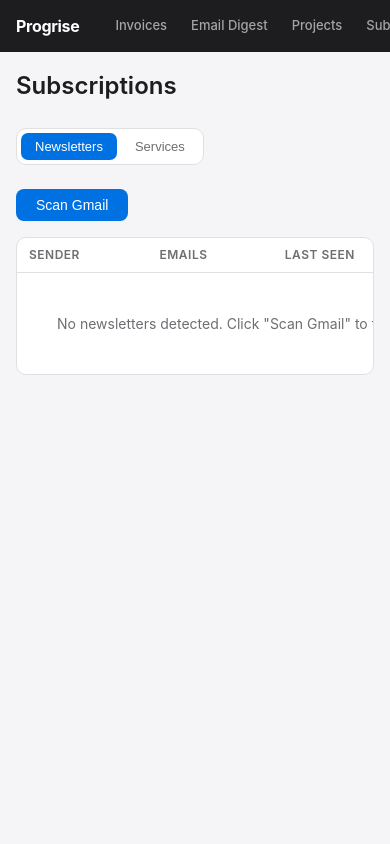
After one commit to szymon-konieczny/my-assistant, a FastAPI app: template dashboard/templates/subscriptions.html in a window 390 px wide. The commit adds this page. Run offline with FastAPI, Linux system fonts and the light colour scheme; the template is opened without the code that fills it, so the values that code supplies are empty; the visitor is signed in with stand-in values (Sample User, id 1).

Commit message:
Add Subscriptions page, fix detail panel overflow, mobile responsive
Subscriptions page with two tabs:
- Newsletters: scan Gmail for List-Unsubscribe headers, show sender,
  frequency, unsubscribe link. Hide button to dismiss.
- Services: manually track SaaS subscriptions with cost, cycle,
  renewal date. Monthly total calculation.

Also:
- Fix news detail panel extending beyond viewport
- Add mobile responsive CSS (sidebar becomes horizontal nav,
  split layouts stack, kanban stacks vertically)

Co-Authored-By: Claude Opus 4.6 (1M context) <noreply@anthropic.com>

```diff
--- a/dashboard/routes.py
+++ b/dashboard/routes.py
@@ -15,6 +15,7 @@ from gmail.auth import get_auth_url, handle_oauth_callback, is_account_connected
 from ksef.client import query_invoices as ksef_query_invoices, KsefRateLimitError
 from news.fetcher import fetch_all_feeds
 from digest.engine import generate_digest
+from subscriptions.scanner import scan_newsletters
 
 logger = logging.getLogger(__name__)
 
@@ -320,6 +321,83 @@ async def remove_task(task_id: int):
     return {"deleted": True}
 
 
+# --- Subscriptions ---
+
+@router.get("/subscriptions", response_class=HTMLResponse)
+async def subscriptions_page(request: Request):
+    user = request.session.get("user", {})
+    return templates.TemplateResponse("subscriptions.html", {"request": request, "user": user, "active_page": "subscriptions"})
+
+
+@router.get("/api/subscriptions/newsletters")
+async def list_newsletters():
+    return {"newsletters": db.get_newsletters()}
+
+
+@router.post("/api/subscriptions/newsletters/scan")
+async def trigger_newsletter_scan():
+    thread = threading.Thread(target=scan_newsletters, daemon=True)
+    thread.start()
+    return {"status": "started"}
+
+
+class NewsletterUpdate(BaseModel):
+    hidden: bool | None = None
+
+
+@router.put("/api/subscriptions/newsletters/{newsletter_id}")
+async def update_newsletter_api(newsletter_id: int, body: NewsletterUpdate):
+    updates = {k: v for k, v in body.model_dump().items() if v is not None}
+    if updates:
+        db.update_newsletter(newsletter_id, **updates)
+    return {"updated": True}
+
+
+@router.get("/api/subscriptions/services")
+async def list_services():
+    return {"services": db.get_service_subs()}
+
+
+class ServiceRequest(BaseModel):
+    name: str
+    cost: float | None = None
+    currency: str = "PLN"
+    billing_cycle: str = "monthly"
+    renewal_date: str | None = None
+    url: str | None = None
+    notes: str | None = None
+
+
+@router.post("/api/subscriptions/services")
+async def create_service(body: ServiceRequest):
+    sub_id = db.add_service_sub(body.name, body.cost, body.currency, body.billing_cycle, body.renewal_date, body.url, body.notes)
+    return {"id": sub_id}
+
+
+class ServiceUpdate(BaseModel):
+    name: str | None = None
+    cost: float | None = None
+    currency: str | None = None
+    billing_cycle: str | None = None
+    renewal_date: str | None = None
+    url: str | None = None
+    notes: str | None = None
+
+
+@router.put("/api/subscriptions/services/{sub_id}")
+async def update_service_api(sub_id: int, body: ServiceUpdate):
+    updates = {k: v for k, v in body.model_dump().items() if v is not None}
+    if updates:
+        db.update_service_sub(sub_id, **updates)
+    return {"updated": True}
+
+
+@router.delete("/api/subscriptions/services/{sub_id}")
+async def remove_service(sub_id: int):
+    db.delete_service_sub(sub_id)
+    return {"deleted": True}
+
+
 # --- Scan Runs API ---
 
 @router.get("/api/runs")
--- a/dashboard/static/style.css
+++ b/dashboard/static/style.css
@@ -408,8 +408,19 @@ tr:hover td { background: var(--bg); }
     border-radius: var(--radius);
     position: sticky;
     top: 0;
-    max-height: calc(100vh - 48px);
+    max-height: 100vh;
+    display: flex;
+    flex-direction: column;
+}
+
+.detail-body {
+    padding: 20px;
+    font-size: 14px;
+    line-height: 1.7;
+    color: var(--text);
     overflow-y: auto;
+    flex: 1;
+    min-height: 0;
 }
 
 .detail-header {
@@ -439,13 +450,6 @@ tr:hover td { background: var(--bg); }
     margin-left: auto;
 }
 .detail-meta a:hover { text-decoration: underline; }
-
-.detail-body {
-    padding: 20px;
-    font-size: 14px;
-    line-height: 1.7;
-    color: var(--text);
-}
 
 .detail-body p { margin-bottom: 12px; }
 .detail-body p:last-child { margin-bottom: 0; }
@@ -665,3 +669,67 @@ tr:hover td { background: var(--bg); }
     font-size: 13px;
     padding: 20px;
 }
+
+/* --- Responsive --- */
+
+@media (max-width: 768px) {
+    .portal { flex-direction: column; }
+
+    .sidebar {
+        width: 100%;
+        min-width: 100%;
+        height: auto;
+        flex-direction: row;
+        padding: 8px 0;
+        overflow-x: auto;
+    }
+
+    .sidebar-brand { padding: 0 16px 0; font-size: 16px; display: flex; align-items: center; }
+
+    .sidebar-nav {
+        flex-direction: row;
+        gap: 0;
+        padding: 0 8px;
+        flex-wrap: nowrap;
+    }
+
+    .sidebar-link {
+        white-space: nowrap;
+        padding: 8px 12px;
+        font-size: 13px;
+    }
+
+    .sidebar-link svg { display: none; }
+
+    .sidebar-footer { display: none; }
+
+    .main-content {
+        padding: 16px;
+        height: auto;
+        overflow-y: visible;
+        max-width: 100%;
+    }
+
+    body { height: auto; overflow: auto; }
+
+    .header-top { flex-direction: column; gap: 8px; align-items: flex-start; }
+    .header-actions { flex-wrap: wrap; width: 100%; }
+
+    .news-split { flex-direction: column; }
+    .news-detail { width: 100%; min-width: 100%; position: static; max-height: none; }
+
+    .kanban-board { flex-direction: column; }
+    .kanban-column { min-height: 100px; }
+
+    table { font-size: 13px; }
+    th, td { padding: 8px 12px; }
+
+    .tab-bar { flex-wrap: wrap; }
+    .tab { padding: 6px 14px; font-size: 13px; }
+
+    .cards { grid-template-columns: 1fr; }
+    .monthly-totals { grid-template-columns: 1fr 1fr; }
+
+    .modal { max-width: 95vw; }
+    .modal-body { max-height: 60vh; }
+}
--- /dev/null
+++ b/dashboard/static/subscriptions.js
@@ -0,0 +1,157 @@
+let currentSubView = 'newsletters';
+
+async function fetchJSON(url) {
+    const res = await fetch(url);
+    return res.json();
+}
+
+function esc(s) {
+    const d = document.createElement('div');
+    d.textContent = s;
+    return d.innerHTML;
+}
+
+function showToast(msg) {
+    const t = document.getElementById('toast');
+    t.textContent = msg;
+    t.classList.add('show');
+    setTimeout(() => t.classList.remove('show'), 4000);
+}
+
+function switchSubView(view) {
+    currentSubView = view;
+    document.querySelectorAll('.tab').forEach(el => {
+        el.classList.toggle('active', el.dataset.view === view);
+    });
+    document.getElementById('newsletters-view').style.display = view === 'newsletters' ? '' : 'none';
+    document.getElementById('services-view').style.display = view === 'services' ? '' : 'none';
+}
+
+// --- Newsletters ---
+
+async function loadNewsletters() {
+    const data = await fetchJSON('/api/subscriptions/newsletters');
+    const tbody = document.getElementById('newsletter-body');
+
+    if (!data.newsletters || data.newsletters.length === 0) {
+        tbody.innerHTML = '<tr><td colspan="4" class="empty">No newsletters detected. Click "Scan Gmail" to find them.</td></tr>';
+        return;
+    }
+
+    tbody.innerHTML = data.newsletters.map(n => `
+        <tr>
+            <td>
+                <strong>${esc(n.sender_name || n.sender_email)}</strong>
+                ${n.sender_name ? `<div style="font-size:12px;color:var(--text-secondary)">${esc(n.sender_email)}</div>` : ''}
+            </td>
+            <td>${n.email_count}</td>
+            <td style="font-size:13px;color:var(--text-secondary)">${esc(n.last_seen || '-')}</td>
+            <td style="white-space:nowrap">
+                ${n.unsubscribe_url ? `<a href="${esc(n.unsubscribe_url)}" target="_blank" rel="noopener" class="btn" style="font-size:12px;padding:4px 12px;color:var(--danger);text-decoration:none">Unsubscribe</a>` : ''}
+                <button class="btn" style="font-size:12px;padding:4px 12px;color:var(--text-secondary)" onclick="hideNewsletter(${n.id})">Hide</button>
+            </td>
+        </tr>
+    `).join('');
+}
+
+async function scanNewsletters() {
+    showToast('Scanning Gmail for newsletters...');
+    await fetch('/api/subscriptions/newsletters/scan', { method: 'POST' });
+    let attempts = 0;
+    const poll = setInterval(async () => {
+        attempts++;
+        await loadNewsletters();
+        if (attempts > 20) {
+            clearInterval(poll);
+            showToast('Scan complete');
+        }
+    }, 3000);
+}
+
+async function hideNewsletter(id) {
+    await fetch(`/api/subscriptions/newsletters/${id}`, {
+        method: 'PUT',
+        headers: { 'Content-Type': 'application/json' },
+        body: JSON.stringify({ hidden: true }),
+    });
+    loadNewsletters();
+}
+
+// --- Services ---
+
+async function loadServices() {
+    const data = await fetchJSON('/api/subscriptions/services');
+    const tbody = document.getElementById('service-body');
+    const totalEl = document.getElementById('service-total');
+
+    if (!data.services || data.services.length === 0) {
+        tbody.innerHTML = '<tr><td colspan="5" class="empty">No services added</td></tr>';
+        totalEl.innerHTML = '';
+        return;
+    }
+
+    // Monthly total
+    const byCurrency = {};
+    for (const s of data.services) {
+        if (!s.cost) continue;
+        const monthly = s.billing_cycle === 'yearly' ? s.cost / 12 : s.cost;
+        const cur = s.currency || 'PLN';
+        byCurrency[cur] = (byCurrency[cur] || 0) + monthly;
+    }
+    const totalParts = Object.entries(byCurrency).map(
+        ([cur, total]) => `<span style="margin-right:16px"><strong>${total.toFixed(2)} ${cur}</strong>/mo</span>`
+    ).join('');
+    totalEl.innerHTML = totalParts ? `<div class="card" style="display:inline-block">${totalParts}</div>` : '';
+
+    tbody.innerHTML = data.services.map(s => `
+        <tr>
+            <td>
+                <strong>${esc(s.name)}</strong>
+                ${s.url ? `<div style="font-size:12px"><a href="${esc(s.url)}" target="_blank" rel="noopener" style="color:var(--accent)">${esc(s.url)}</a></div>` : ''}
+                ${s.notes ? `<div style="font-size:12px;color:var(--text-secondary)">${esc(s.notes)}</div>` : ''}
+            </td>
+            <td class="amount">${s.cost != null ? s.cost.toFixed(2) + ' ' + (s.currency || 'PLN') : '-'}</td>
+            <td>${s.billing_cycle || '-'}</td>
+            <td>${s.renewal_date || '-'}</td>
+            <td>
+                <button class="btn" style="font-size:12px;padding:4px 12px;color:var(--danger)" onclick="deleteService(${s.id})">Remove</button>
+            </td>
+        </tr>
+    `).join('');
+}
+
+async function addService() {
+    const name = document.getElementById('svc-name').value.trim();
+    if (!name) return;
+    const body = {
+        name,
+        cost: parseFloat(document.getElementById('svc-cost').value) || null,
+        currency: document.getElementById('svc-currency').value,
+        billing_cycle: document.getElementById('svc-cycle').value,
+        renewal_date: document.getElementById('svc-renewal').value || null,
+        url: document.getElementById('svc-url').value.trim() || null,
+    };
+    await fetch('/api/subscriptions/services', {
+        method: 'POST',
+        headers: { 'Content-Type': 'application/json' },
+        body: JSON.stringify(body),
+    });
+    document.getElementById('svc-name').value = '';
+    document.getElementById('svc-cost').value = '';
+    document.getElementById('svc-url').value = '';
+    document.getElementById('svc-renewal').value = '';
+    showToast(`"${name}" added`);
+    loadServices();
+}
+
+async function deleteService(id) {
+    await fetch(`/api/subscriptions/services/${id}`, { method: 'DELETE' });
+    loadServices();
+}
+
+// --- Init ---
+
+document.addEventListener('DOMContentLoaded', () => {
+    loadNewsletters();
+    loadServices();
+});
--- a/dashboard/templates/base.html
+++ b/dashboard/templates/base.html
@@ -23,6 +23,10 @@
                     <svg width="18" height="18" viewBox="0 0 24 24" fill="none" stroke="currentColor" stroke-width="2" stroke-linecap="round" stroke-linejoin="round"><rect x="3" y="3" width="18" height="18" rx="2" ry="2"/><line x1="3" y1="9" x2="21" y2="9"/><line x1="9" y1="21" x2="9" y2="9"/></svg>
                     Projects
                 </a>
+                <a href="/subscriptions" class="sidebar-link {% if active_page == 'subscriptions' %}active{% endif %}">
+                    <svg width="18" height="18" viewBox="0 0 24 24" fill="none" stroke="currentColor" stroke-width="2" stroke-linecap="round" stroke-linejoin="round"><path d="M21 15v4a2 2 0 0 1-2 2H5a2 2 0 0 1-2-2v-4"/><polyline points="17 8 12 3 7 8"/><line x1="12" y1="3" x2="12" y2="15"/></svg>
+                    Subscriptions
+                </a>
                 <a href="/news" class="sidebar-link {% if active_page == 'news' %}active{% endif %}">
                     <svg width="18" height="18" viewBox="0 0 24 24" fill="none" stroke="currentColor" stroke-width="2" stroke-linecap="round" stroke-linejoin="round"><path d="M2 3h6a4 4 0 0 1 4 4v14a3 3 0 0 0-3-3H2z"/><path d="M22 3h-6a4 4 0 0 0-4 4v14a3 3 0 0 1 3-3h7z"/></svg>
                     News
--- /dev/null
+++ b/dashboard/templates/subscriptions.html
@@ -0,0 +1,77 @@
+{% extends "base.html" %}
+
+{% block title %}Subscriptions — Progrise{% endblock %}
+
+{% block content %}
+    <header>
+        <div class="header-top">
+            <h1>Subscriptions</h1>
+        </div>
+    </header>
+
+    <div class="tab-bar">
+        <button class="tab active" data-view="newsletters" onclick="switchSubView('newsletters')">Newsletters</button>
+        <button class="tab" data-view="services" onclick="switchSubView('services')">Services</button>
+    </div>
+
+    <div id="newsletters-view">
+        <div style="margin-bottom:16px">
+            <button class="btn btn-primary" onclick="scanNewsletters()">Scan Gmail</button>
+        </div>
+        <div class="section">
+            <table>
+                <thead>
+                    <tr>
+                        <th>Sender</th>
+                        <th>Emails</th>
+                        <th>Last Seen</th>
+                        <th></th>
+                    </tr>
+                </thead>
+                <tbody id="newsletter-body">
+                    <tr><td colspan="4" class="empty">Click "Scan Gmail" to detect newsletters</td></tr>
+                </tbody>
+            </table>
+        </div>
+    </div>
+
+    <div id="services-view" style="display:none">
+        <div id="service-total" style="margin-bottom:16px"></div>
+        <div class="section">
+            <table>
+                <thead>
+                    <tr>
+                        <th>Service</th>
+                        <th>Cost</th>
+                        <th>Cycle</th>
+                        <th>Renewal</th>
+                        <th></th>
+                    </tr>
+                </thead>
+                <tbody id="service-body">
+                    <tr><td colspan="5" class="empty">No services added</td></tr>
+                </tbody>
+            </table>
+        </div>
+        <div class="section" style="margin-top:16px">
+            <div class="section-header"><h2>Add Service</h2></div>
+            <div style="padding:16px 20px; display:flex; gap:8px; flex-wrap:wrap; align-items:center;">
+                <input type="text" id="svc-name" placeholder="Service name" style="padding:6px 12px; border:1px solid var(--border); border-radius:6px; font-size:14px; flex:1; min-width:150px;">
+                <input type="number" id="svc-cost" placeholder="Cost" step="0.01" style="padding:6px 12px; border:1px solid var(--border); border-radius:6px; font-size:14px; width:100px;">
+                <select id="svc-currency" style="padding:6px 12px; border:1px solid var(--border); border-radius:6px; font-size:14px;">
+                    <option>PLN</option><option>EUR</option><option>USD</option>
+                </select>
+                <select id="svc-cycle" style="padding:6px 12px; border:1px solid var(--border); border-radius:6px; font-size:14px;">
+                    <option value="monthly">Monthly</option><option value="yearly">Yearly</option>
+                </select>
+                <input type="date" id="svc-renewal" style="padding:6px 12px; border:1px solid var(--border); border-radius:6px; font-size:14px;">
+                <input type="url" id="svc-url" placeholder="URL" style="padding:6px 12px; border:1px solid var(--border); border-radius:6px; font-size:14px; flex:1; min-width:150px;">
+                <button class="btn btn-primary" onclick="addService()">Add</button>
+            </div>
+        </div>
+    </div>
+{% endblock %}
+
+{% block scripts %}
+    <script src="/static/subscriptions.js"></script>
+{% endblock %}
```
Also changed, not shown: db.py (+107 -0 lines), subscriptions/scanner.py (added, +60 -0 lines), subscriptions/__init__.py (added).
